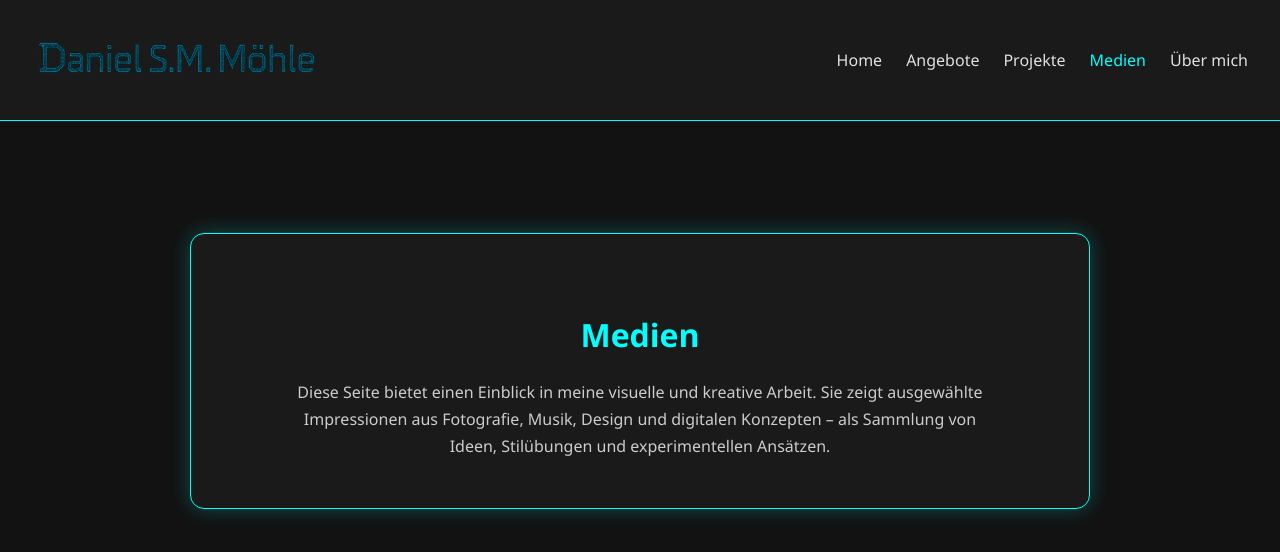
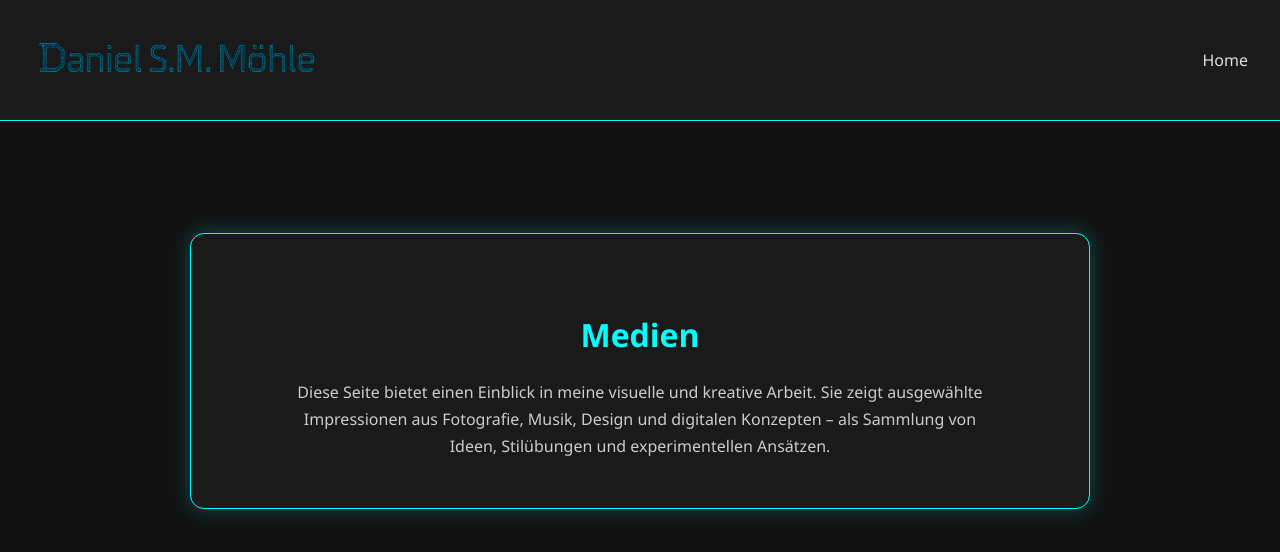
Before and after one commit to AdonBaal404/danielsmmoehle.github.io, a plain HTML site: page medien.html in a window 1280 px wide. Shown: the top 552 px of the page. Drawn offline with Linux system fonts and the light colour scheme.

Commit message:
Update medien.html

```diff
--- a/medien.html
+++ b/medien.html
@@ -106,10 +106,6 @@
     <nav>
       <ul>
         <li><a href="index.html">Home</a></li>
-        <li><a href="angebote.html">Angebote</a></li>
-        <li><a href="projekte.html">Projekte</a></li>
-        <li><a href="medien.html" class="active">Medien</a></li>
-        <li><a href="ueber-mich.html">Über mich</a></li>
       </ul>
     </nav>
   </header>
```
